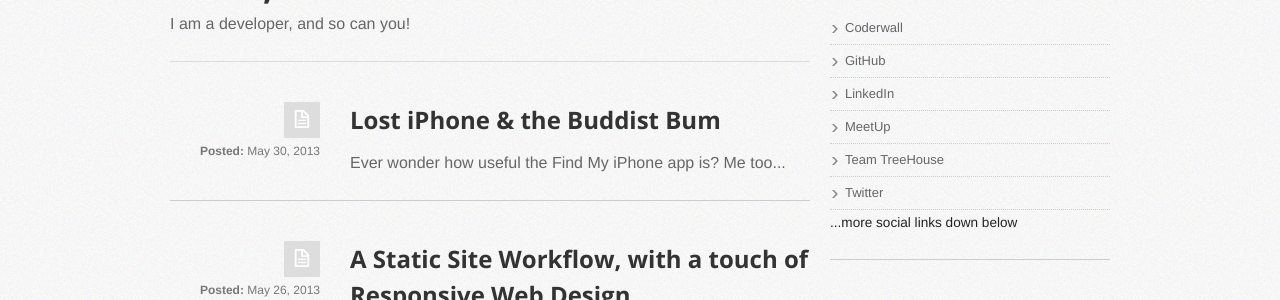
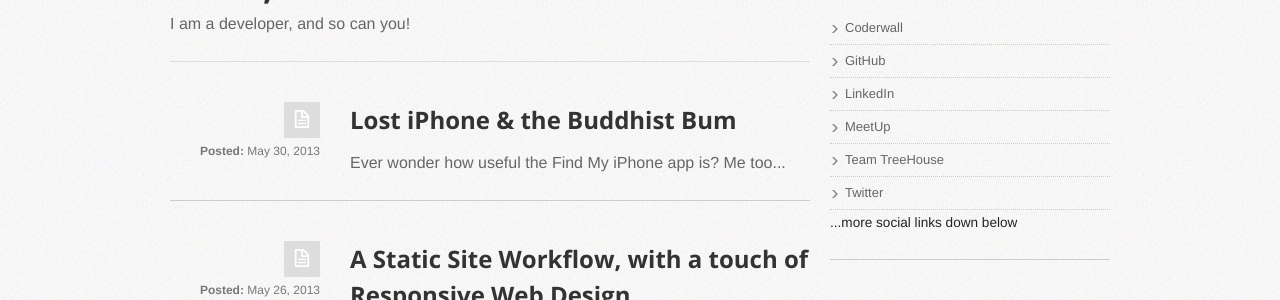
Before and after one commit to mweppler/mweppler.github.com, a Jekyll site: the page built from index.html, in a window 1280 px wide and 900 px high. Shown: the part 329-629 px from the top of the window. Built offline with Jekyll 4.4.1, drawn with Linux system fonts in a browser that asks for light colours; nearby versions of some CDN libraries; some of the changed text lies outside the part shown.

Commit message:
fixed a spelling error

```diff
--- a/_posts/2013-05-30-lost-iphone-buddist-bum.html
+++ b/_posts/2013-05-30-lost-iphone-buddhist-bum.html
@@ -4,9 +4,9 @@ meta-description:
 meta-keywords:
 preview: |
   Ever wonder how useful the Find My iPhone app is? Me too...
-title: Lost iPhone &amp; the Buddist Bum
+title: Lost iPhone &amp; the Buddhist Bum
 ---
-<h1 class="entry-title">Lost iPhone &amp; the Buddist Bum</h1>
+<h1 class="entry-title">Lost iPhone &amp; the Buddhist Bum</h1>
 <div class="entry-content">
   <p>Ever wonder how useful the Find My iPhone app is? Me too... So tonight I went to a beach in Seattle with my Wife &amp; Daughter. We're vacationing in Seattle. I know what you're saying "Who vacations in Seattle?". I asked myself the same question while suggesting it to my wife a few weeks ago. Shes a born and raised Seattlite, and our last trip was Thanksgiving in NY, so it only seemed like the right thing to do.</p>
 
```
